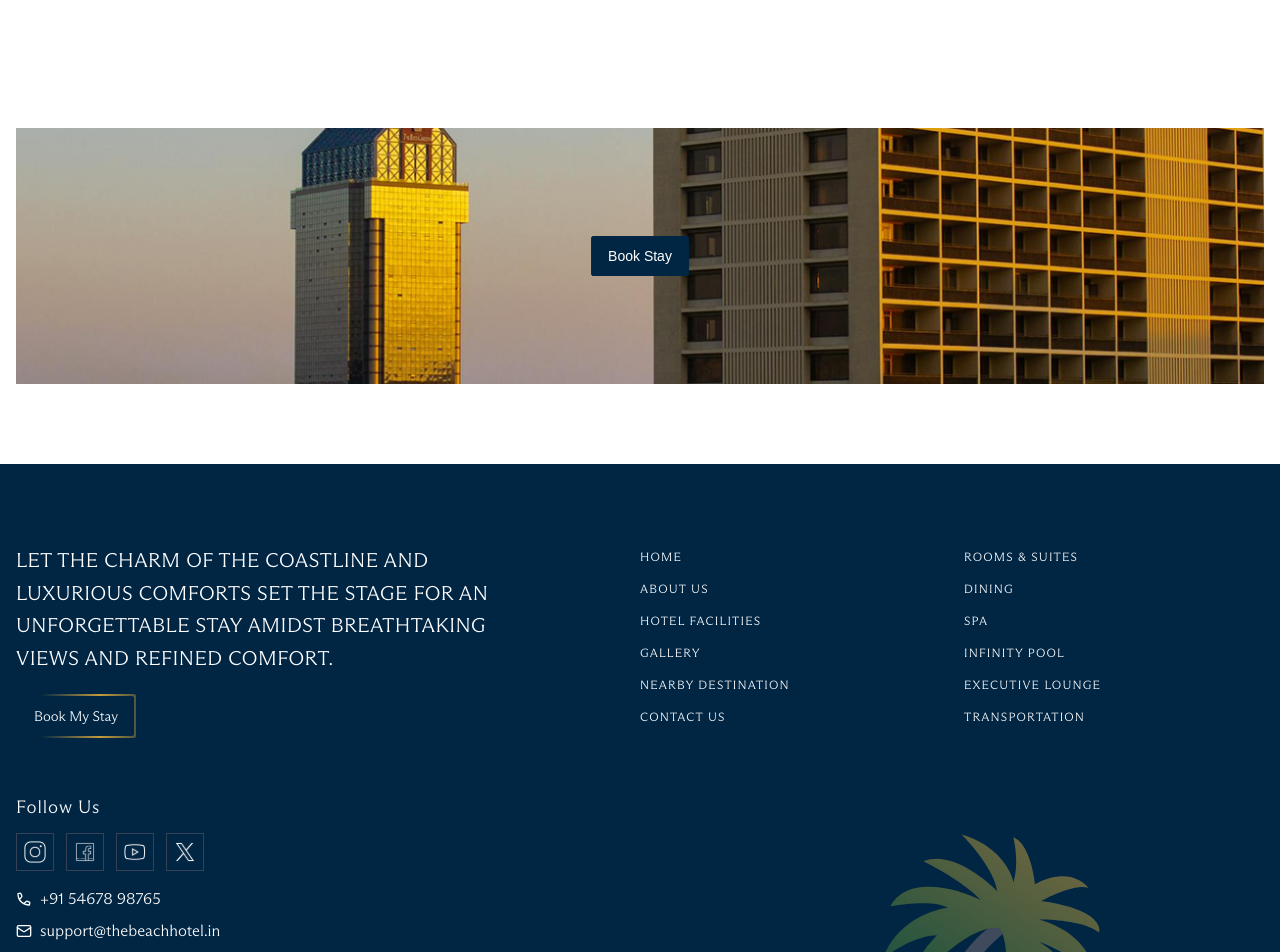
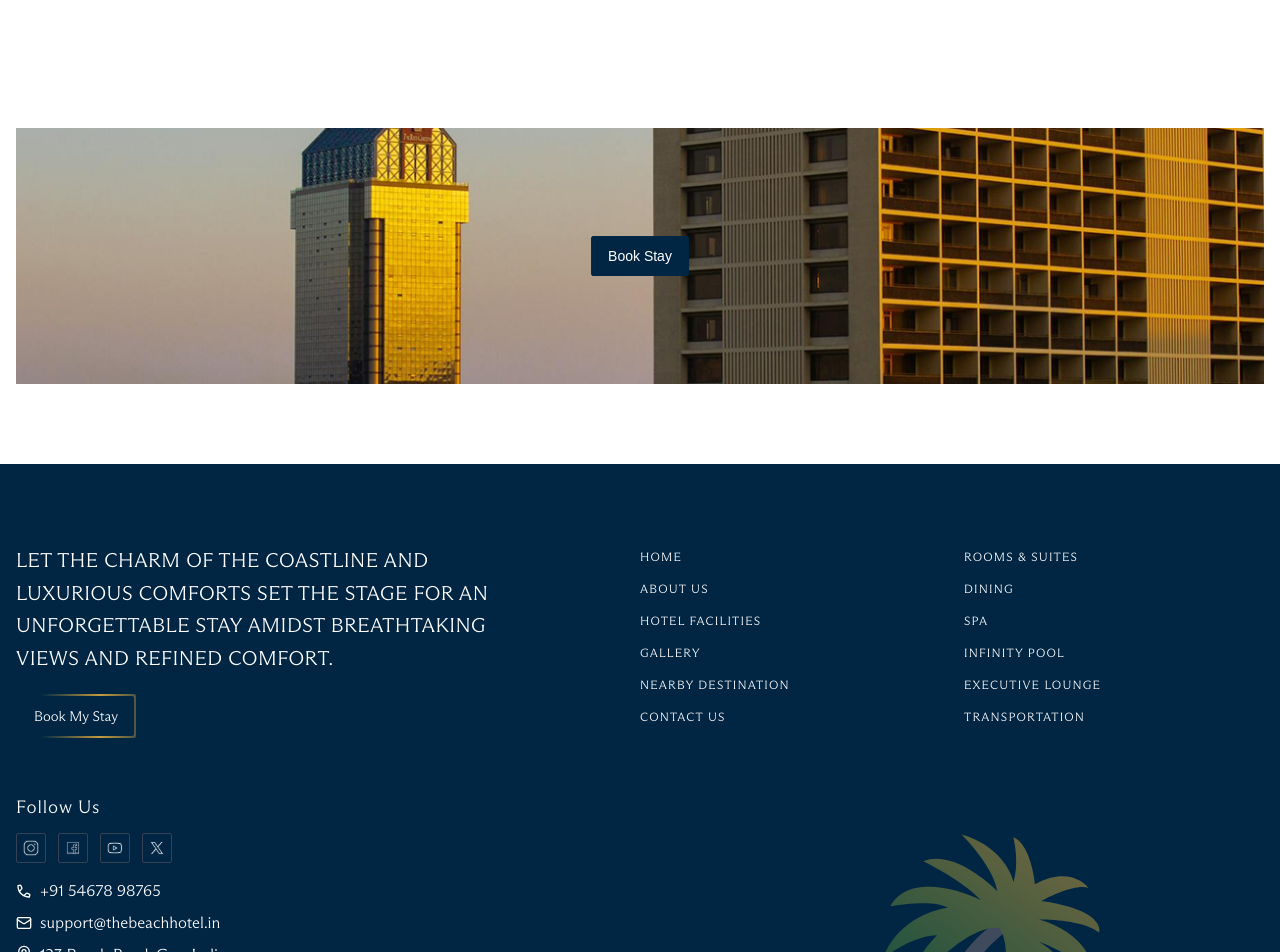
Before and after one commit to priya05122000/bookingengine_beachhotel, a Next.js app: page / in a window 1280 px wide. Shown: the top 952 px of the page. Built offline with nearby package versions, Linux system fonts and the light colour scheme; no server answers; a web font is replaced by a local one.

Commit message:
Footer logo

```diff
--- a/src/components/layout/Footer.tsx
+++ b/src/components/layout/Footer.tsx
@@ -122,14 +122,14 @@ export default function Footer() {
                         key={item.label}
                         href={item.href}
                         aria-label={item.label}
-                        className="border border-gray-700 p-1.5"
+                        className="border border-gray-700 p-1.5 rounded-xs hover:border-gray-500 transition-colors"
                       >
                         <Image
                           src={item.path}
                           alt={item.label}
                           width={28}
                           height={28}
-                          className="w-6 h-6"
+                          className="w-4 h-4"
                         />
                       </Link>
                     ))}
```
